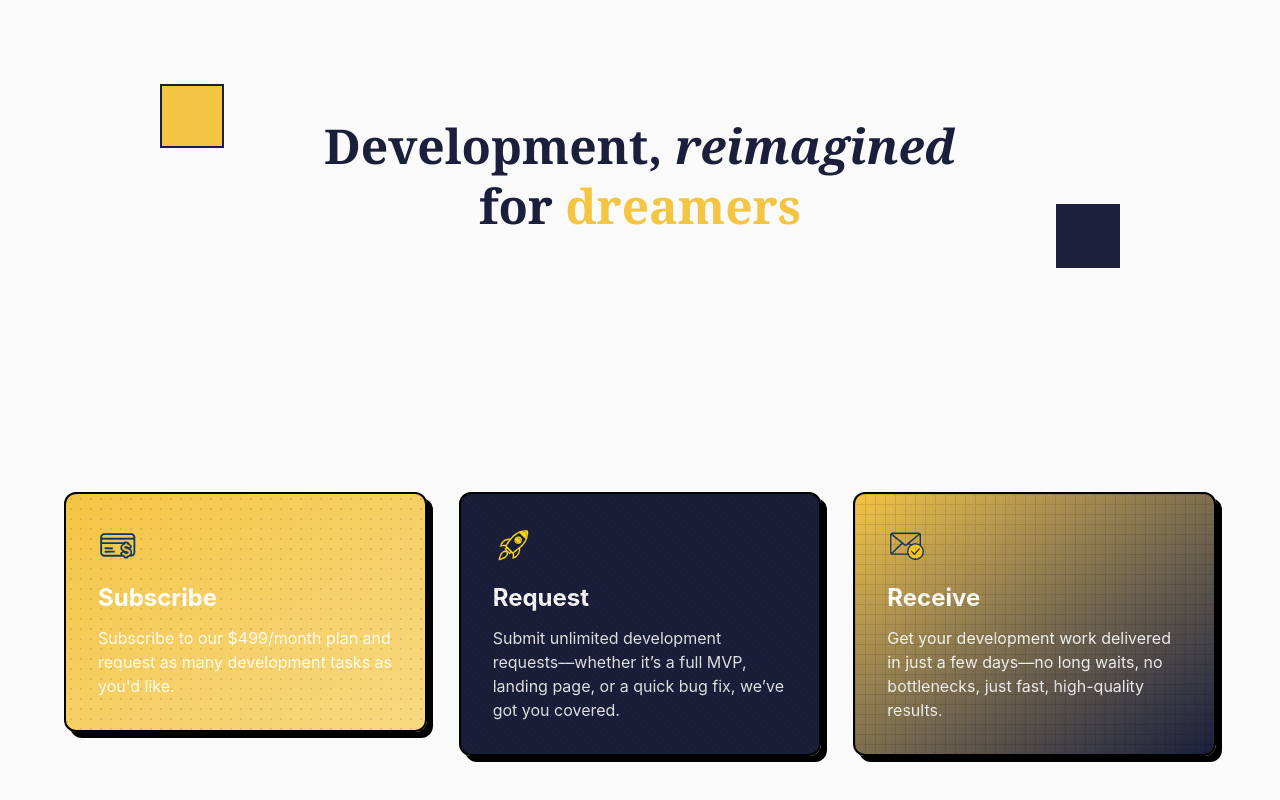
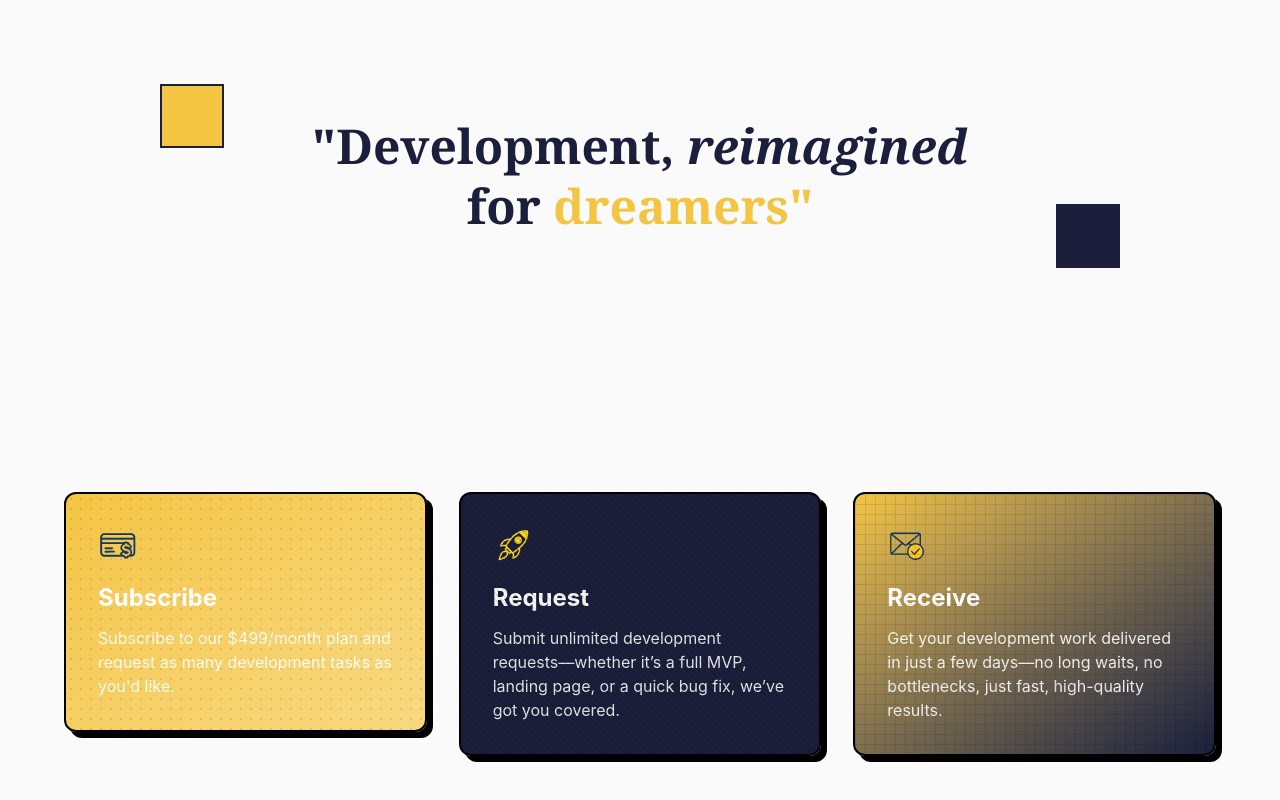
Before and after one commit to AntonioKOD/buildquick, a Next.js app: page / in a window 1280 px wide. Shown: the part 1155-1955 px from the top of the page. Built offline with nearby package versions, Linux system fonts and the light colour scheme.

Commit message:
added quotes

```diff
--- a/app/page.tsx
+++ b/app/page.tsx
@@ -334,9 +334,9 @@ export default function Home() {
               <div className="absolute -left-4 -top-4 h-8 w-8 border-2 border-[#1B1F3B] bg-primary geo-shape md:-left-8 md:-top-8 md:h-16 md:w-16"></div>
               <div className="absolute -right-4 -bottom-4 h-8 w-8 border-2 border-[#1B1F3B] bg-secondary geo-shape md:-right-8 md:-bottom-8 md:h-16 md:w-16"></div>
               <h2 className="relative z-10 mx-auto font-serif text-4xl font-bold leading-tight text-[#1B1F3B] md:text-5xl">
-                Development, <span className="italic">reimagined</span>
+                &quot;Development, <span className="italic">reimagined</span>
                 <br />
-                for <span className="text-primary">dreamers</span>
+                for <span className="text-primary">dreamers&quot;</span>
               </h2>
             </div>
           </div>
```
